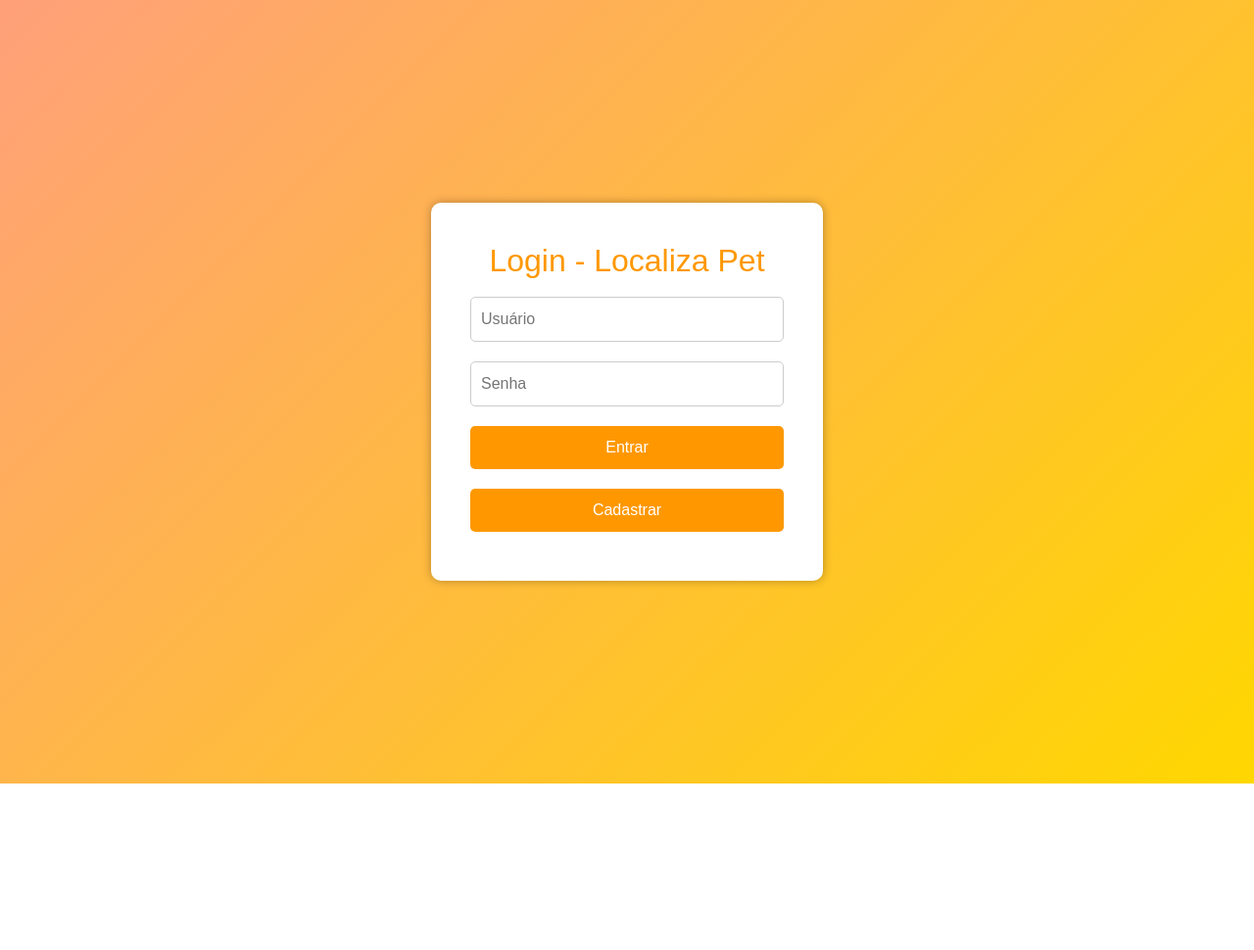
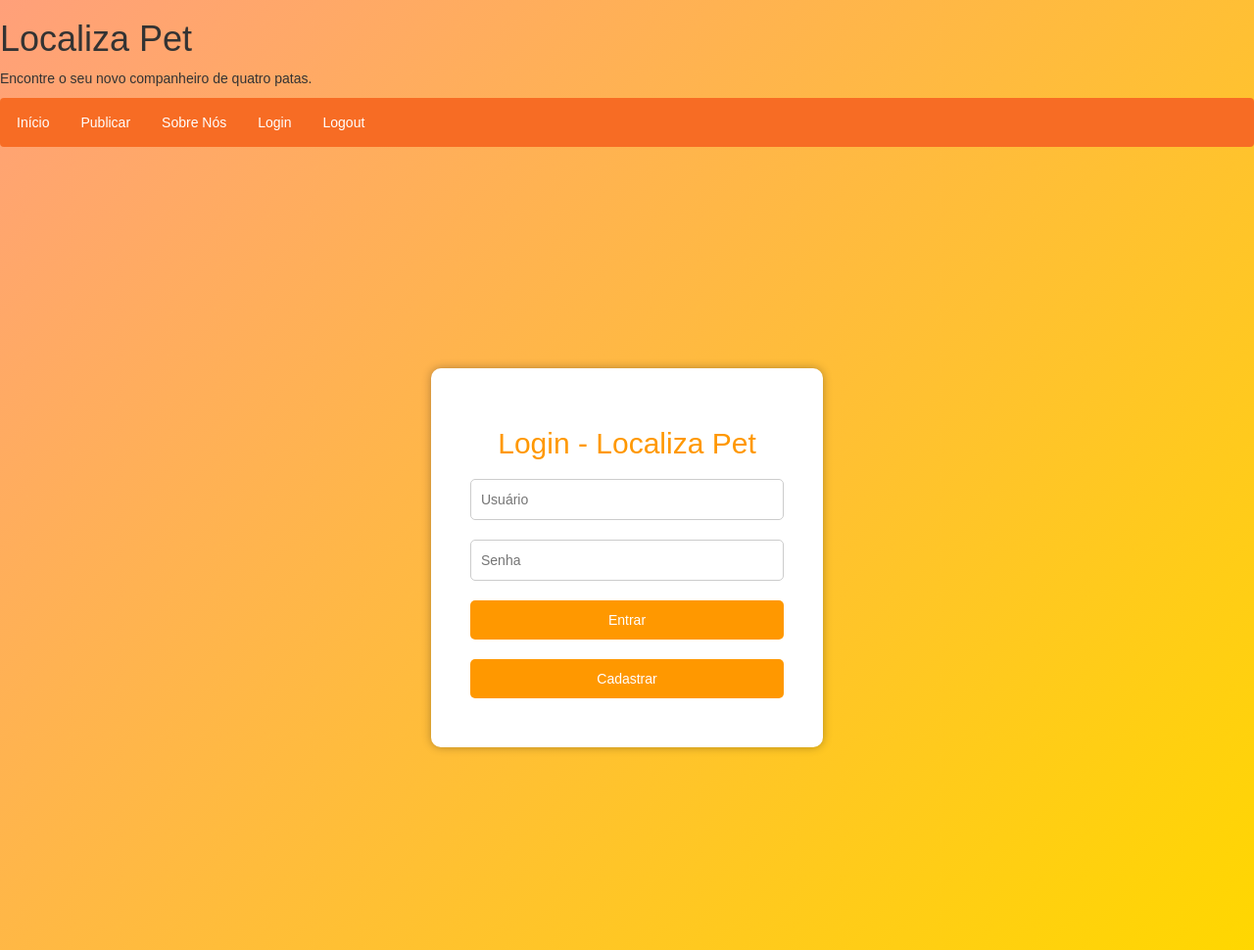
Before and after one commit to Projeto-Integrador-Univesp-LocalizaPet/Projeto_Localiza_Pet, a Django app: a page that uses app_localiza_pet/templates/login.html in a window 1280 px wide. Shown: the whole page at 98% size. Before the commit the page ends 800 px from the top, so only its background shows below. Run offline with Django 5.2, Linux system fonts and the light colour scheme; some libraries are stand-ins or nearby versions.

Commit message:
Adicionado a func. para absorver fotos e salvar na pasta media, tambem foi corrigido detalhes nas paginas de feed

```diff
--- /dev/null
+++ b/app_localiza_pet/static/base.css
@@ -0,0 +1,67 @@
+body {
+    font-family: Arial, sans-serif;
+    background: linear-gradient(135deg, #FFA07A, #FFD700); /* Gradiente de cores laranja e amarelo */
+  }
+  div#conteudo{
+    margin: 0;
+    padding: 0;
+    font-family: Arial, sans-serif;
+    height: 100vh;
+    display: flex;
+    justify-content: center;
+    align-items: center;
+  }
+  /* Barra de navegação */
+  .navbar {
+      background-color: #f76c24; /* Laranja */
+      overflow: hidden;
+      width: 100%;
+      position: -webkit-sticky; /* Necessário para funcionar no Safari */
+      position: sticky;
+      top: 0;
+  }
+  .navbar a {
+      float: left;
+      display: block;
+      color: white;
+      text-align: center;
+      padding: 14px 16px;
+      text-decoration: none;
+  }
+  .navbar a:hover {
+      background-color: #ddd;
+      color: black;
+  }
+  .container {
+    width: 90%;
+    max-width: 400px;
+    background-color: #fff; /* Fundo branco */
+    padding: 40px; /* Aumento da parte branca */
+    border-radius: 10px;
+    box-shadow: 0 0 10px rgba(0, 0, 0, 0.3);
+  }
+  h2 {
+    text-align: center;
+    color: #ff9800; /* Laranja */
+  }
+  input[type="text"],
+  input[type="password"] {
+    width: 100%;
+    padding: 10px;
+    margin: 10px 0;
+    border: 1px solid #ccc;
+    border-radius: 5px;
+  }
+  input[type="submit"] {
+    width: 100%;
+    padding: 10px;
+    margin: 10px 0;
+    border: none;
+    border-radius: 5px;
+    background-color: #ff9800; /* Laranja */
+    color: #fff;
+    cursor: pointer;
+  }
+  input[type="submit"]:hover {
+    background-color: #f57c00; /* Laranja mais escuro */
+  }
--- a/app_localiza_pet/templates/base.html
+++ b/app_localiza_pet/templates/base.html
@@ -1,57 +1,32 @@
 <!DOCTYPE html>
 <html lang="pt-br">
 <head>
+  {% load static %}
   <meta charset="UTF-8">
   <meta name="viewport" content="width=device-width, initial-scale=1.0">
   <title>Login - Localiza Pet</title>
-  <style>
-    body {
-      margin: 0;
-      padding: 0;
-      font-family: Arial, sans-serif;
-      background: linear-gradient(135deg, #FFA07A, #FFD700); /* Gradiente de cores laranja e amarelo */
-      height: 100vh;
-      display: flex;
-      justify-content: center;
-      align-items: center;
-    }
-    .container {
-      width: 90%;
-      max-width: 400px;
-      background-color: #fff; /* Fundo branco */
-      padding: 40px; /* Aumento da parte branca */
-      border-radius: 10px;
-      box-shadow: 0 0 10px rgba(0, 0, 0, 0.3);
-    }
-    h2 {
-      text-align: center;
-      color: #ff9800; /* Laranja */
-    }
-    input[type="text"],
-    input[type="password"] {
-      width: 100%;
-      padding: 10px;
-      margin: 10px 0;
-      border: 1px solid #ccc;
-      border-radius: 5px;
-    }
-    input[type="submit"] {
-      width: 100%;
-      padding: 10px;
-      margin: 10px 0;
-      border: none;
-      border-radius: 5px;
-      background-color: #ff9800; /* Laranja */
-      color: #fff;
-      cursor: pointer;
-    }
-    input[type="submit"]:hover {
-      background-color: #f57c00; /* Laranja mais escuro */
-    }
-  </style>
+  <link rel="stylesheet" href="https://maxcdn.bootstrapcdn.com/bootstrap/3.4.1/css/bootstrap.min.css">
+  <script src="https://ajax.googleapis.com/ajax/libs/jquery/3.7.1/jquery.min.js"></script>
+  <script src="https://maxcdn.bootstrapcdn.com/bootstrap/3.4.1/js/bootstrap.min.js"></script>
+  <link rel="stylesheet" href="{% static 'base.css' %}">
+
 </head>
 <body>
+  <header>
+    <h1>Localiza Pet</h1>
+    <p>Encontre o seu novo companheiro de quatro patas.</p>
+    <nav class="navbar">
+      <a href="/feed/">Início</a>
+      <a href="/post/">Publicar</a>
+      <a href="#about">Sobre Nós</a>
+      <a href="/login/">Login</a>
+      <a href="/logout/">Logout</a>
+    </nav>
+  </header>
+
+  <div id="conteudo">
   {% block content %}
   {% endblock content %}
+  </div>
 </body>
 </html>
--- a/app_localiza_pet/templates/cadastro.html
+++ b/app_localiza_pet/templates/cadastro.html
@@ -1,6 +1,6 @@
 {% extends "base.html" %}
 
-{{% block content %}
+{% block content %}
 <div class="container">
     <h2>Novo Usuário</h2>
     <form action="/cadastro/" method="post">
@@ -10,4 +10,4 @@
       <input type="submit" value="Cadastrar">
     </form>
   </div>
-{% endblock content %}}
+{% endblock content %}
--- a/app_localiza_pet/templates/login.html
+++ b/app_localiza_pet/templates/login.html
@@ -1,59 +1,7 @@
-<!DOCTYPE html>
-<html lang="pt-br">
-<head>
-  <meta charset="UTF-8">
-  <meta name="viewport" content="width=device-width, initial-scale=1.0">
-  <title>Login - Localiza Pet</title>
-  <!-- Bootstrap CSS -->
-  <link href="https://cdn.jsdelivr.net/npm/bootstrap@5.0.2/dist/css/bootstrap.min.css" rel="stylesheet" integrity="sha384-EVSTQN3/azprG1Anm3QDgpJLIm9Nao0Yz1ztcQTwFspd3yD65VohhpuuCOmLASjC" crossorigin="anonymous">
+{% extends "base.html" %}
 
-  <style>
-    body {
-      margin: 0;
-      padding: 0;
-      font-family: Arial, sans-serif;
-      background: linear-gradient(135deg, #FFA07A, #FFD700); /* Gradiente de cores laranja e amarelo */
-      height: 100vh;
-      display: flex;
-      justify-content: center;
-      align-items: center;
-    }
-    .container {
-      width: 90%;
-      max-width: 400px;
-      background-color: #fff; /* Fundo branco */
-      padding: 40px; /* Aumento da parte branca */
-      border-radius: 10px;
-      box-shadow: 0 0 10px rgba(0, 0, 0, 0.3);
-    }
-    h2 {
-      text-align: center;
-      color: #ff9800; /* Laranja */
-    }
-    input[type="text"],
-    input[type="password"] {
-      width: 100%;
-      padding: 10px;
-      margin: 10px 0;
-      border: 1px solid #ccc;
-      border-radius: 5px;
-    }
-    input[type="submit"] {
-      width: 100%;
-      padding: 10px;
-      margin: 10px 0;
-      border: none;
-      border-radius: 5px;
-      background-color: #ff9800; /* Laranja */
-      color: #fff;
-      cursor: pointer;
-    }
-    input[type="submit"]:hover {
-      background-color: #f57c00; /* Laranja mais escuro */
-    }
-  </style>
-</head>
-<body>
+{{% block content %}
+
 <div class="container">
   <h2>Login - Localiza Pet</h2>
     {% if msg %}
@@ -80,5 +28,4 @@
     <input type="submit" value="Cadastrar">
   </a>
 </div>
-</body>
-</html>
+{% endblock content %}}
--- a/app_localiza_pet/views.py
+++ b/app_localiza_pet/views.py
@@ -3,6 +3,8 @@ from django.contrib.auth import authenticate, login as django_login, logout as d
 from django.http import HttpResponseRedirect
 from django.contrib.auth.decorators import login_required
 from django.contrib.auth.models import User
+from .models import MyFile
+import random
 
 
 # Create your views here.
@@ -30,12 +32,25 @@ def login(request):
 
 @login_required(login_url='/login/')
 def feed(request):
-    return render(request, 'feed.html')
+    return render(request, 'novo_feed.html')
 
 
 @login_required(login_url='/login/')
 def post(request):
-    return render(request, 'teste/post.html')
+    if request.method == 'GET':
+        return render(request, 'post.html')
+    elif request.method == 'POST':  # retorna os arquivos da pagina
+        file = {}
+        file.update(request.FILES)
+        # Salva em uma lista os arquivos retornados pelo metodo POST
+        ret = file["my_file"]
+        name = ''
+        for i in '0123456789':  # cria um numero unico para a postagem
+            name += str(random.randint(0, 9))
+        for i in ret:  # Salva no banco todos os arquivos com o numero unico da postagem
+            mf = MyFile(title=name, arq=i)
+            mf.save()
+    return HttpResponseRedirect('/feed/')
 
 
 @login_required(login_url='/login/')
--- a/projeto_localiza_pet/urls.py
+++ b/projeto_localiza_pet/urls.py
@@ -1,6 +1,8 @@
 from django.contrib import admin
 from django.urls import path
 from app_localiza_pet import views
+from django.conf import settings
+from django.conf.urls.static import static
 
 urlpatterns = [
     path('admin/', admin.site.urls),
@@ -12,5 +14,8 @@ urlpatterns = [
     path('post/', views.post, name='post'),
     path('cadastro/', views.cadastro, name='cadastro'),
     path('logout/', views.logout),
+    path('post/', views.post, name='post'),
 
-]
+] + static(settings.MEDIA_URL, document_root=settings.MEDIA_ROOT)
+
+urlpatterns += static(settings.STATIC_URL, document_root=settings.STATIC_ROOT)
```
Also changed, not shown: app_localiza_pet/models.py (+8 -0 lines), app_localiza_pet/templates/feed.html (+8 -1 lines), app_localiza_pet/templates/novo_feed.html (added, +11 -0 lines), app_localiza_pet/templates/post.html (added, +11 -0 lines), app_localiza_pet/templates/teste/post.html (deleted, +0 -27 lines), projeto_localiza_pet/settings.py (+18 -7 lines), app_localiza_pet/migrations/0003_myfile.py (added), app_localiza_pet/static/styles.css (renamed from app_localiza_pet/templates/styles.css), media/img/dog1.jpg (added). Lines whose indentation alone changed are shown as unchanged.
